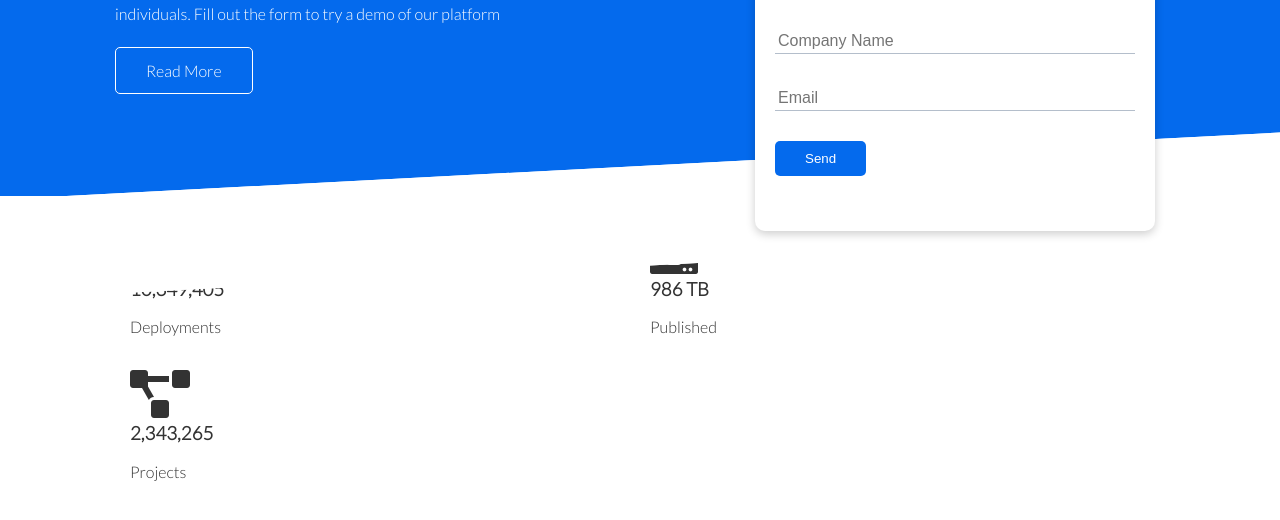
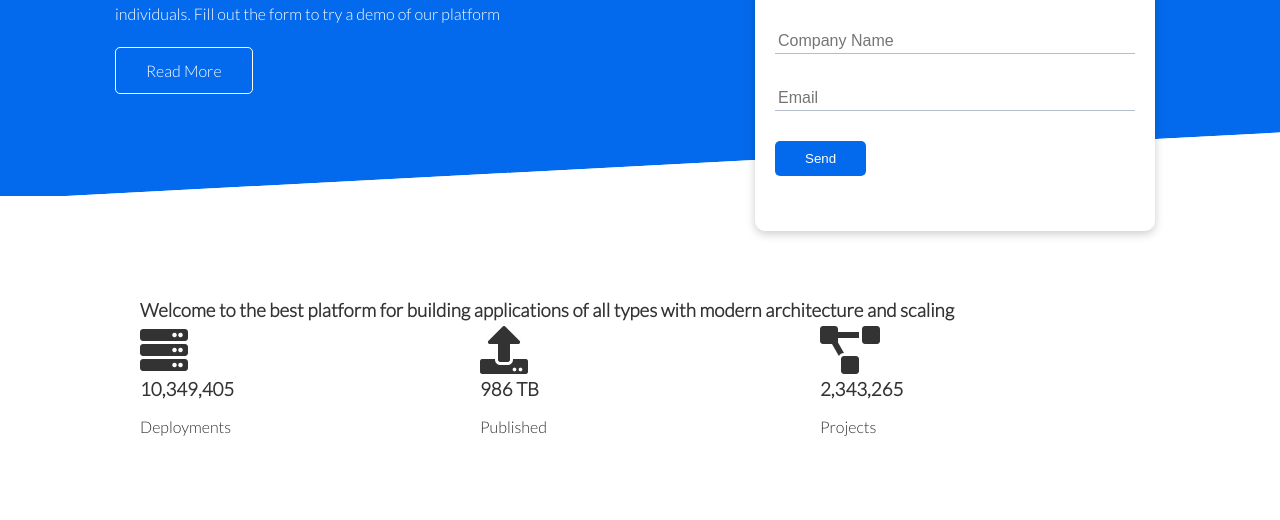
Before and after one commit to omar6685/loruki-website, a plain HTML site: page index.html in a window 1280 px wide. Shown: the part 274-794 px from the top of the page. Drawn offline with Linux system fonts and the light colour scheme.

Commit message:
adding utilities

```diff
--- a/css/style.css
+++ b/css/style.css
@@ -134,6 +134,12 @@ img {
   -ms-transform: skewY(-3deg);
 }
 
+/* stats */
+
+.stats {
+    padding: 100px;
+}
+
 /* utilities */
 
 .container {
@@ -186,3 +192,7 @@ img {
     align-items: center;
     height: 100%;
 }
+.grid-3 {
+    grid-template-columns: repeat(3, 1fr);
+
+}
```
Also changed, not shown: css/utilities.css (added).
